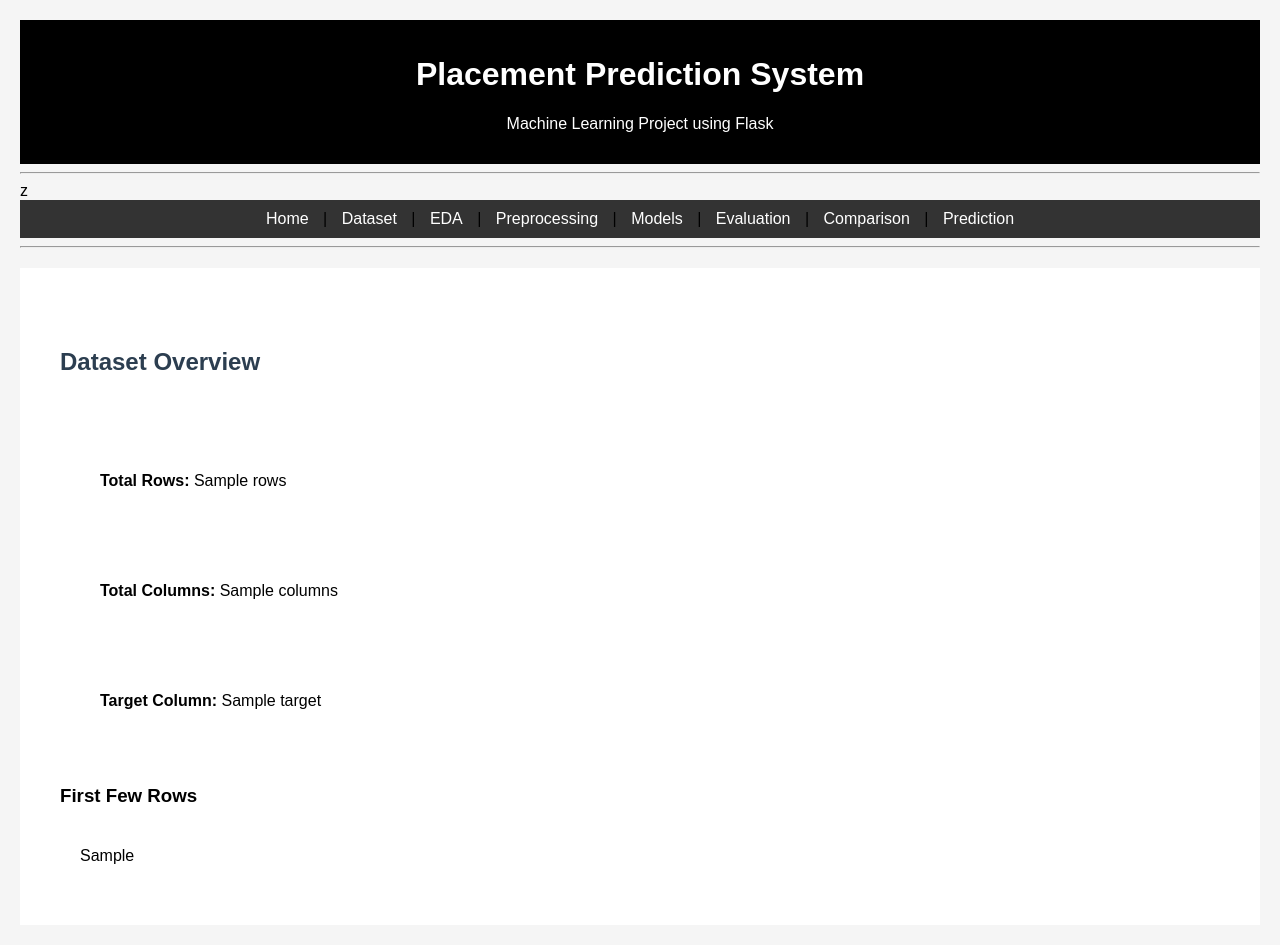
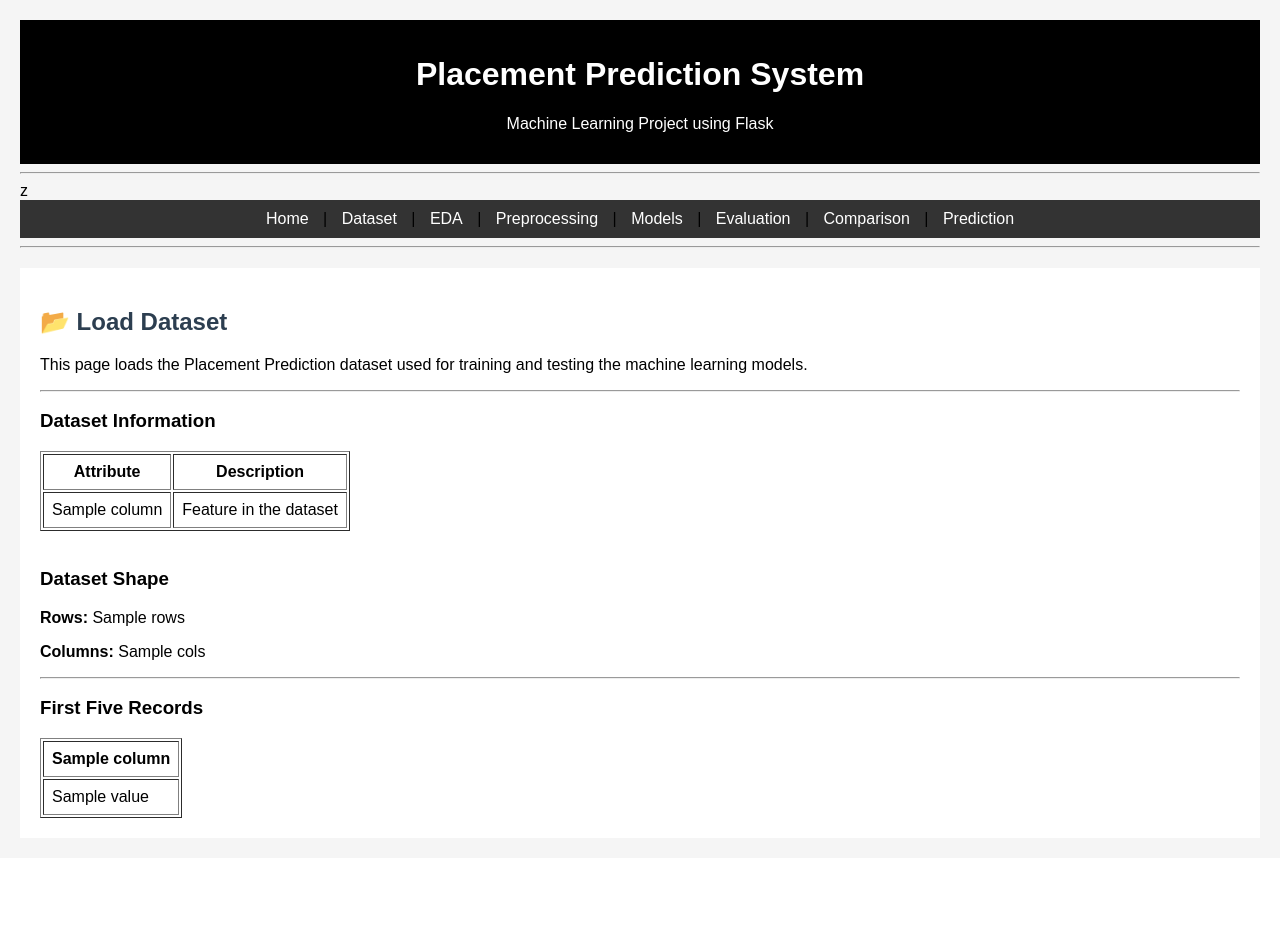
Before and after one commit to tejakiran31053/Placement-Prediction-System, a Flask app: template app/templates/dataset.html in a window 1280 px wide. After the commit the page ends 818 px from the top, so only its background shows below. Run offline with Flask 3, Linux system fonts and the light colour scheme; the template is opened without the code that fills it: most values are stand-ins (such as "Sample title", 1, 10 or a date in 2020).

Commit message:
modified the dataset.html

```diff
--- a/app/templates/dataset.html
+++ b/app/templates/dataset.html
@@ -1,24 +1,74 @@
 {% extends "base.html" %}
 
 {% block content %}
-<div class="container my-4">
-    <h2>Dataset Overview</h2>
 
-    <div class="row my-3">
-        <div class="col-md-4">
-            <p><strong>Total Rows:</strong> {{ summary.rows }}</p>
-        </div>
-        <div class="col-md-4">
-            <p><strong>Total Columns:</strong> {{ summary.columns }}</p>
-        </div>
-        <div class="col-md-4">
-            <p><strong>Target Column:</strong> {{ summary.target }}</p>
-        </div>
-    </div>
+<section class="container">
 
-    <h3>First Few Rows</h3>
-    <div class="table-responsive">
-        {{ first_rows | safe }}
-    </div>
-</div>
+    <h2>📂 Load Dataset</h2>
+
+    <p>
+        This page loads the Placement Prediction dataset used for training
+        and testing the machine learning models.
+    </p>
+
+    <hr>
+
+    <h3>Dataset Information</h3>
+
+    <table border="1" cellpadding="8">
+        <tr>
+            <th>Attribute</th>
+            <th>Description</th>
+        </tr>
+
+        {% for column in columns %}
+        <tr>
+            <td>{{ column }}</td>
+            <td>Feature in the dataset</td>
+        </tr>
+        {% endfor %}
+
+    </table>
+
+    <br>
+
+    <h3>Dataset Shape</h3>
+
+    <p><strong>Rows:</strong> {{ rows }}</p>
+    <p><strong>Columns:</strong> {{ cols }}</p>
+
+    <hr>
+
+    <h3>First Five Records</h3>
+
+    <table border="1" cellpadding="8">
+
+        <thead>
+            <tr>
+                {% for column in columns %}
+                <th>{{ column }}</th>
+                {% endfor %}
+            </tr>
+        </thead>
+
+        <tbody>
+
+            {% for row in data %}
+
+            <tr>
+
+                {% for value in row %}
+                <td>{{ value }}</td>
+                {% endfor %}
+
+            </tr>
+
+            {% endfor %}
+
+        </tbody>
+
+    </table>
+
+</section>
+
 {% endblock %}
```
